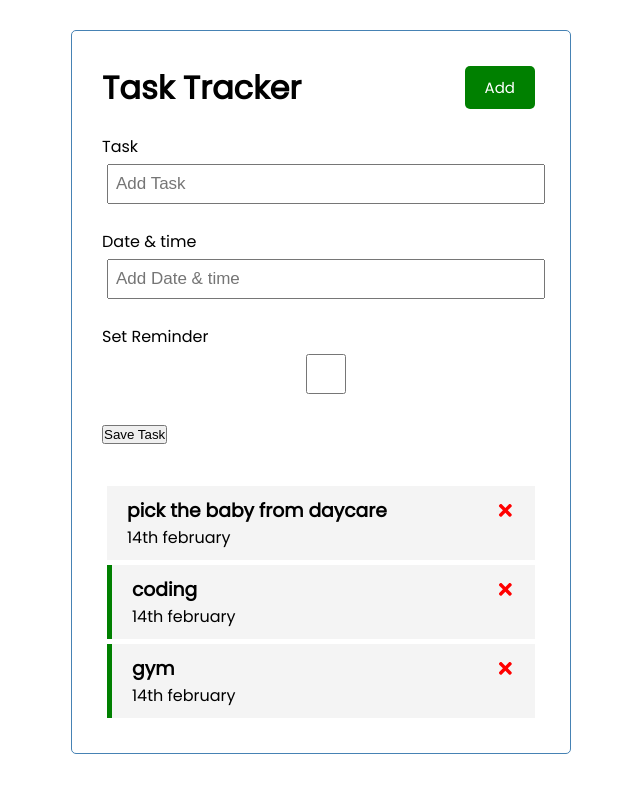
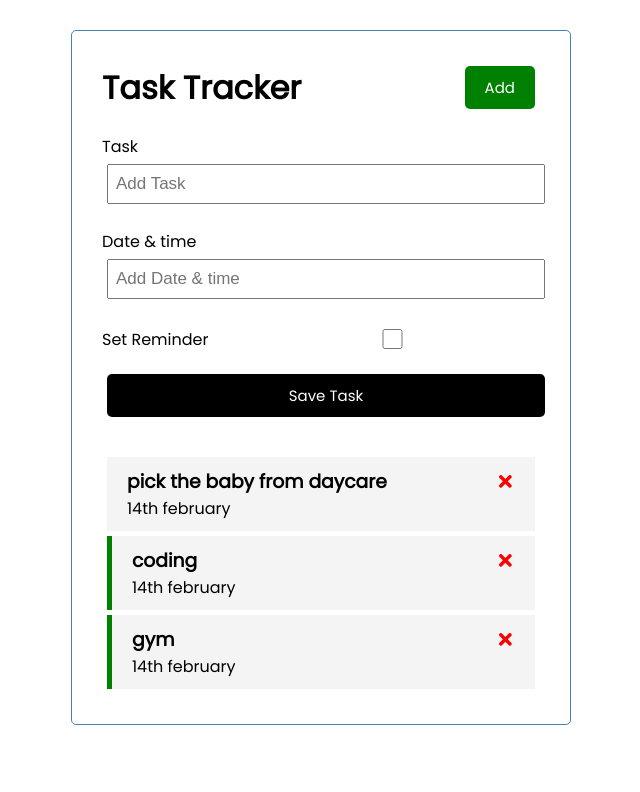
Before and after one commit to Francisomondi/react-task-tracker, a React (Create React App) app: page / in a window 1280 px wide. Shown: the top 792 px of the page, without its empty margins (319-959 px from the left). Built offline with nearby package versions, Linux system fonts and the light colour scheme.

Commit message:
setting states to our add task form

```diff
--- a/src/components/AddTask.js
+++ b/src/components/AddTask.js
@@ -11,12 +11,12 @@ const AddTask = () => {
                 <label>Date & time</label>
                 <input type="text" placeholder="Add Date & time" />
             </div>
-            <div className="form-control">
+            <div className="form-control form-control-check" >
                 <label>Set Reminder</label>
                 <input type="checkbox" placeholder="Add Reminder" />
             </div>
 
-            <input type="submit" Value="Save Task" />
+            <input type="submit" Value="Save Task" className="btn btn-block" />
 
 
         </form>
```
